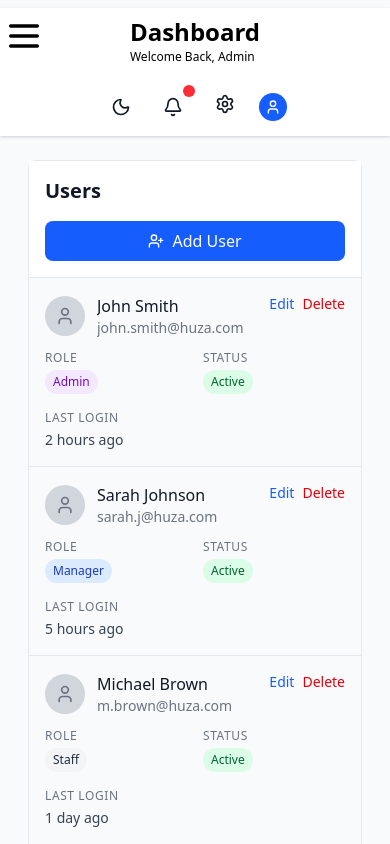
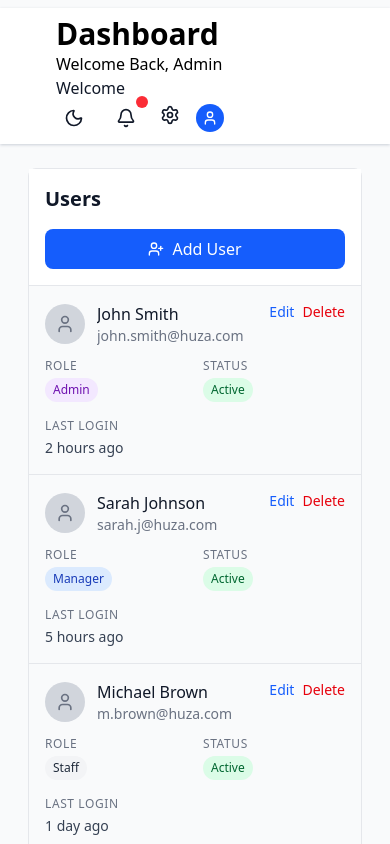
Before and after one commit to benidama/iHUZO-invertory-solvit, a React (Vite) app: page /users in a window 390 px wide. Shown: the top 844 px of the page. Built offline with nearby package versions, Linux system fonts and the light colour scheme.

Commit message:
making setting incon more useful by adding change language...

```diff
--- a/index.html
+++ b/index.html
@@ -6,6 +6,8 @@
   <link rel="icon" type="image/svg+xml" href="/src/images/BJD-favicon.png" />
   <meta name="viewport" content="width=device-width, initial-scale=1.0" />
   <title>iHUZA INVENTORY</title>
+  <!-- <script type="text/javascript" src="https://translate.google.com/translate_a/element.js?cb=googleTranslateElementInit"
+    async></script> -->
 </head>
 
 <body>
--- a/package.json
+++ b/package.json
@@ -11,7 +11,10 @@
   },
   "dependencies": {
     "@tailwindcss/vite": "^4.1.11",
-    "i18next": "^25.3.4",
+    "i18next": "^25.3.6",
+    "i18next-browser-languagedetector": "^8.2.0",
+    "i18next-http-backend": "^3.0.2",
+    "js-cookie": "^3.0.5",
     "lucide-react": "^0.526.0",
     "react": "^19.1.0",
     "react-dom": "^19.1.0",
--- a/src/App.jsx
+++ b/src/App.jsx
@@ -12,10 +12,12 @@ import { UsersProvider } from "./providers/UsersProvider";
 import { AuthUsersProvider } from "./contexts/AuthUsersProvider";
 import { CategoryProvider } from "./contexts/CategoryContext";
 import { SettingsProvider } from "./contexts/SettingsProvider";
+import { LanguageProvider } from "./contexts/LanguageContext";
 
 export default function App() {
   return (
     <SettingsProvider>
+      <LanguageProvider>
         <UsersProvider>
           <CategoryProvider>
             <AuthUsersProvider>
@@ -38,6 +40,7 @@ export default function App() {
             </AuthUsersProvider>
           </CategoryProvider>
         </UsersProvider>
+      </LanguageProvider>
     </SettingsProvider>
   );
 }
--- /dev/null
+++ b/src/components/LanguageSelector.jsx
@@ -0,0 +1,27 @@
+// src/components/LanguageSelector.jsx
+
+import React from "react";
+import { useLanguage } from "../contexts/LanguageContext";
+
+const LanguageSelector = () => {
+  const { language, changeLanguage } = useLanguage();
+
+  const handleChange = (event) => {
+    changeLanguage(event.target.value);
+  };
+
+  return (
+    <select value={language} onChange={handleChange}>
+      <option value="en">English</option>
+      <option value="fr">French</option>
+      <option value="rw">Kinyarwanda</option>
+      <option value="sw">Kishwahili</option>
+      <option value="ru">Russian</option>
+      <option value="俄">Chinese</option>
+      <option value="es">Spanish</option>
+      {/* Add more languages as needed */}
+    </select>
+  );
+};
+
+export default LanguageSelector;
--- a/src/components/SettingsDropdown.jsx
+++ b/src/components/SettingsDropdown.jsx
@@ -1,48 +1,60 @@
-import React, { useState } from "react";
+// src/components/SettingsDropdown.jsx
+
+import React, { useState, useRef } from "react";
 import { Settings, UploadCloud, Globe } from "lucide-react";
 import { useTranslation } from "react-i18next";
-import useClickOutside from "../hooks/useClickOutside";
-import useSetting from "../hooks/useSetting";
-import AvatarUploader from "./AvatarUploader"; // Import the component
+import AvatarUploader from "./AvatarUploader";
+import { useLanguage } from "../contexts/LanguageContext";
 
-const SettingsDropdown = () => {
-  const { i18n } = useTranslation();
-  const { avatar, updateAvatar, language, changeLanguage } = useSetting();
+const SettingsDropdown = ({ onAvatarChange }) => {
+  const { t } = useTranslation();
+  const { language, changeLanguage } = useLanguage();
+  const [open, setOpen] = useState(false);
+  const fileInputRef = useRef(null);
 
-  const [open, setOpen] = useState(false);
-  const ref = useClickOutside(() => setOpen(false));
+  const handleLanguageChange = (e) => {
+    const newLanguage = e.target.value;
+    changeLanguage(newLanguage);
+    // Optionally, trigger a reload or update translations here
+  };
 
   return (
-    <div ref={ref} className="relative inline-block">
+    <div className="relative inline-block">
       <button onClick={() => setOpen((prev) => !prev)}>
         <Settings className="w-5 h-5" />
       </button>
 
       {open && (
-        <div className="absolute right-0 mt-2 p-4 bg-white dark:bg-gray-700 rounded shadow-lg w-48 space-y-3 z-50">
-          <div className="flex items-center">
-            <Globe />
+        <div className="absolute right-0  mt-2 p-4 bg-palette-100 dark:bg-gray-700 rounded shadow-lg w-56 space-y-3 z-50">
+          {/* Language Selector */}
+          <div className="flex items-center gap-2">
+            <Globe className="w-5 h-5" />
             <select
               value={language}
-              onChange={(e) => {
-                changeLanguage(e.target.value);
-                i18n.changeLanguage(e.target.value);
-              }}
-              className="ml-2 flex-grow bg-transparent focus:outline-none text-gray-600"
+              onChange={handleLanguageChange}
+              className="bg-palette-50 outline-none text-gray-700 text-sm flex rounded-md border border-gray-300 focus:border-blue-500 p-1"
             >
               <option value="en">English</option>
+              <option value="fr">Français</option>
+              <option value="rw">Kinyarwanda</option>
+              <option value="sw">Kishwahili</option>
+              <option value="ru">Russian</option>
+              <option value="俄">Chinese</option>
               <option value="es">Español</option>
-              <option value="rw">Kinyarwanda</option>
-              <option value="fr">French</option>
+              {/* Add more languages as needed */}
             </select>
           </div>
 
-          <div className="flex items-center">
-            <UploadCloud />
-            <AvatarUploader
-              image={avatar}
-              onChange={(newImage) => updateAvatar(newImage)}
-            />
+          {/* Profile Photo Upload */}
+          <div className="flex items-center space-x-2">
+            <UploadCloud className="w-5 h-5" />
+            <button
+              onClick={() => fileInputRef.current?.click()}
+              className="text-blue-800 hover:underline text-sm"
+            >
+              {t("change_profile_photo", "Change profile photo")}
+            </button>
+            <AvatarUploader ref={fileInputRef} onChange={onAvatarChange} />
           </div>
         </div>
       )}
--- /dev/null
+++ b/src/components/SomeComponent.jsx
@@ -0,0 +1,13 @@
+// src/components/SomeComponent.jsx
+
+import React from "react";
+import { useLanguage } from "../contexts/LanguageContext";
+import { translate } from "../utils/translate";
+
+const SomeComponent = () => {
+  const { language } = useLanguage();
+
+  return <p>{translate("welcome", language)}</p>;
+};
+
+export default SomeComponent;
--- a/src/components/TopBar.jsx
+++ b/src/components/TopBar.jsx
@@ -1,36 +1,133 @@
-import { Bell, Sun, User, Moon } from "lucide-react";
+// import { Bell, Sun, Moon, User } from "lucide-react";
+// import useUser from "../hooks/useUser";
+// import useTheme from "../hooks/useTheme";
+// import SettingsDropdown from "./SettingsDropdown";
+// import useStickyState from "../hooks/useStickyState";
+// import { useTranslation } from "react-i18next";
+
+// const TopBar = () => {
+//   const { t } = useTranslation();
+//   const { theme, toggleTheme } = useTheme();
+//   const { user } = useUser();
+//   const [avatar, setAvatar] = useStickyState(null, "user-avatar");
+
+//   return (
+//     <header
+//       className={`sticky top-1 z-50 px-14 py-2 shadow-sm ${
+//         theme === "light"
+//           ? "bg-white text-gray-900 shadow-gray-300"
+//           : "bg-gray-800 text-white border border-gray-700"
+//       }`}
+//     >
+//       <div className="flex justify-between items-center flex-wrap">
+//         <div>
+//           <h1
+//             className={`text-3xl font-bold ${
+//               theme === "light" ? "text-black" : "text-white"
+//             }`}
+//           >
+//             Dashboard
+//           </h1>
+//           <p
+//             className={`${theme === "light" ? "text-black" : "text-gray-400"}`}
+//           >
+//             Welcome Back, <span>{user.name}</span>
+//           </p>
+//           <h1>{t("welcome")}</h1>
+//         </div>
+
+//         <div className="flex items-center space-x-4">
+//           <button
+//             onClick={toggleTheme}
+//             aria-label="Toggle theme"
+//             className="p-2 hover:text-blue-300"
+//           >
+//             {theme === "light" ? (
+//               <Moon className="w-5 h-5" />
+//             ) : (
+//               <Sun className="w-5 h-5" />
+//             )}
+//           </button>
+//           <button className="relative p-2 hover:text-gray-600">
+//             <Bell className="w-5 h-5" />
+//             <span className="absolute -top-1 -right-1 w-3 h-3 bg-red-500 rounded-full" />
+//           </button>
+//           <SettingsDropdown onAvatarChange={setAvatar} />
+//           <div className="flex items-center space-x-2">
+//             <span
+//               className={`${
+//                 theme === "light"
+//                   ? "hidden sm:inline text-sm text-black"
+//                   : "text-gray-400"
+//               }`}
+//             >
+//               {user.email}
+//             </span>
+
+//             {avatar ? (
+//               <img
+//                 src={avatar}
+//                 alt="Avatar"
+//                 className="w-7 h-7 rounded-full object-cover"
+//               />
+//             ) : (
+//               <div className="w-7 h-7 bg-blue-600 rounded-full flex items-center justify-center">
+//                 <User className="w-4 h-4 text-white" />
+//               </div>
+//             )}
+//           </div>
+//         </div>
+//       </div>
+//     </header>
+//   );
+// };
+
+// export default TopBar;
+// src/components/TopBar.jsx
+
+import React from "react";
+import { Bell, Sun, Moon, User } from "lucide-react";
 import useUser from "../hooks/useUser";
 import useTheme from "../hooks/useTheme";
 import SettingsDropdown from "./SettingsDropdown";
+import useStickyState from "../hooks/useStickyState";
+import { useLanguage } from "../contexts/LanguageContext";
 
 const TopBar = () => {
   const { theme, toggleTheme } = useTheme();
   const { user } = useUser();
+  const [avatar, setAvatar] = useStickyState(null, "user-avatar");
+  const { language } = useLanguage();
 
   return (
     <header
-      className={`sticky top-1 sm:z-1 z-0 md:z-50  px-14 py-2 shadow-sm ${
+      className={`sticky top-1 z-50 px-14 py-2 shadow-sm ${
         theme === "light"
-          ? "bg-white shadow-sm shadow-b shadow-gray-300 text-gray-900"
-          : "bg-gray-800 border border-gray-700 text-white"
+          ? "bg-white text-gray-900 shadow-gray-300"
+          : "bg-gray-800 text-white border border-gray-700"
       }`}
     >
-      <div className="flex items-center gap-5 sm:gap-5 md:gap-0 justify-center sm:justify-center md:justify-between flex-col sm:flex-col md:flex-row">
+      <div className="flex justify-between items-center flex-wrap">
         <div>
           <h1
-            className={`text-3xl font-bold max-md:text-[18px] ${
+            className={`text-3xl font-bold ${
               theme === "light" ? "text-black" : "text-white"
-            } max-sm:text-2xl `}
+            }`}
           >
             Dashboard
           </h1>
           <p
-            className={`${
-              theme === "light" ? "text-black" : "text-gray-400"
-            } max-sm:text-[12px]`}
+            className={`${theme === "light" ? "text-black" : "text-gray-400"}`}
           >
             Welcome Back, <span>{user.name}</span>
           </p>
+          <h1>
+            {language === "en"
+              ? "Welcome"
+              : language === "fr"
+              ? "Bienvenue"
+              : "Bienvenido"}
+          </h1>
         </div>
 
         <div className="flex items-center space-x-4">
@@ -45,28 +142,33 @@ const TopBar = () => {
               <Sun className="w-5 h-5" />
             )}
           </button>
-
           <button className="relative p-2 hover:text-gray-600">
             <Bell className="w-5 h-5" />
             <span className="absolute -top-1 -right-1 w-3 h-3 bg-red-500 rounded-full" />
           </button>
-
-          <button className="p-2 hover:text-gray-600">
-            <SettingsDropdown />
-          </button>
-
+          <SettingsDropdown onAvatarChange={setAvatar} />
           <div className="flex items-center space-x-2">
             <span
               className={`${
-                theme === "light" ? "text-sm hidden sm:inline" : "text-gray-400"
-              } max-sm:text-xsm`}
+                theme === "light"
+                  ? "hidden sm:inline text-sm text-black"
+                  : "text-gray-400"
+              }`}
             >
               {user.email}
             </span>
 
-            <div className="w-7 h-7 bg-blue-600 rounded-full flex items-center justify-center">
-              <User className="w-4 h-4 text-white" />
-            </div>
+            {avatar ? (
+              <img
+                src={avatar}
+                alt="Avatar"
+                className="w-7 h-7 rounded-full object-cover"
+              />
+            ) : (
+              <div className="w-7 h-7 bg-blue-600 rounded-full flex items-center justify-center">
+                <User className="w-4 h-4 text-white" />
+              </div>
+            )}
           </div>
         </div>
       </div>
--- /dev/null
+++ b/src/contexts/LanguageContext.jsx
@@ -0,0 +1,22 @@
+// src/contexts/LanguageContext.js
+
+import React, { createContext, useState, useContext } from "react";
+
+const LanguageContext = createContext();
+
+export const useLanguage = () => useContext(LanguageContext);
+
+export const LanguageProvider = ({ children }) => {
+  const [language, setLanguage] = useState("en"); // Default to English
+
+  const changeLanguage = (newLanguage) => {
+    setLanguage(newLanguage);
+    localStorage.setItem("language", newLanguage); // Persist language choice
+  };
+
+  return (
+    <LanguageContext.Provider value={{ language, changeLanguage }}>
+      {children}
+    </LanguageContext.Provider>
+  );
+};
--- /dev/null
+++ b/src/hooks/useStickyState.js
@@ -0,0 +1,16 @@
+import React from "react";
+
+function useStickyState(defaultValue, key) {
+  const [value, setValue] = React.useState(() => {
+    const stickyValue = window.localStorage.getItem(key);
+    return stickyValue !== null ? JSON.parse(stickyValue) : defaultValue;
+  });
+
+  React.useEffect(() => {
+    window.localStorage.setItem(key, JSON.stringify(value));
+  }, [key, value]);
+
+  return [value, setValue];
+}
+
+export default useStickyState;
--- /dev/null
+++ b/src/utils/translate.js
@@ -0,0 +1,21 @@
+// src/utils/translate.js
+
+const translations = {
+  en: {
+    welcome: "Welcome",
+    changeProfilePhoto: "Change profile photo",
+  },
+  fr: {
+    welcome: "Bienvenue",
+    changeProfilePhoto: "Changer la photo de profil",
+  },
+  es: {
+    welcome: "Bienvenido",
+    changeProfilePhoto: "Cambiar foto de perfil",
+  },
+  // Add more translations as needed
+};
+
+export const translate = (key, language) => {
+  return translations[language][key] || key;
+};
```
Also changed, not shown: src/components/AvatarUploader.jsx (+37 -22 lines), src/index.css (+25 -0 lines), 1 other file (tests, documents, lock files or other folders). Lines whose indentation alone changed are shown as unchanged.
